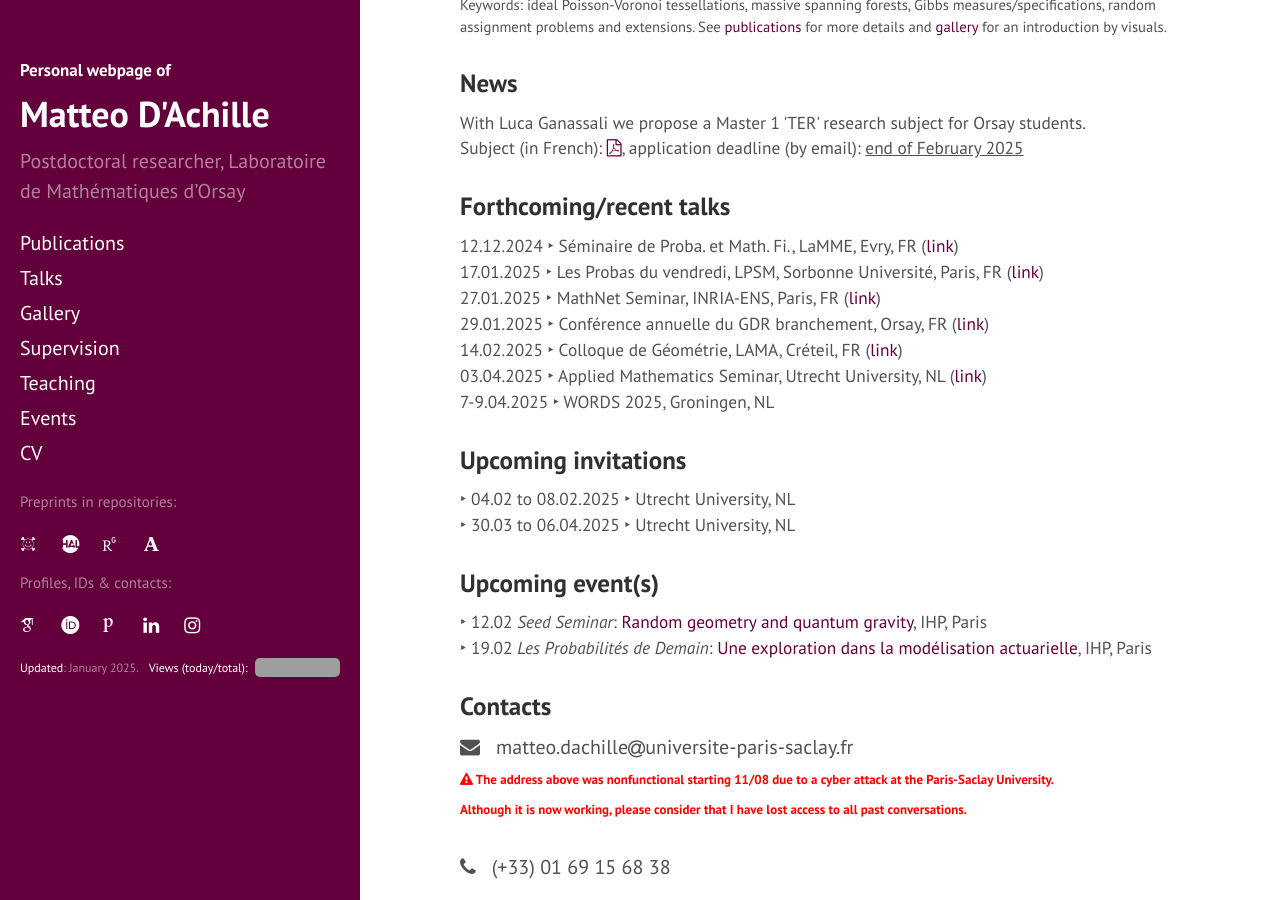
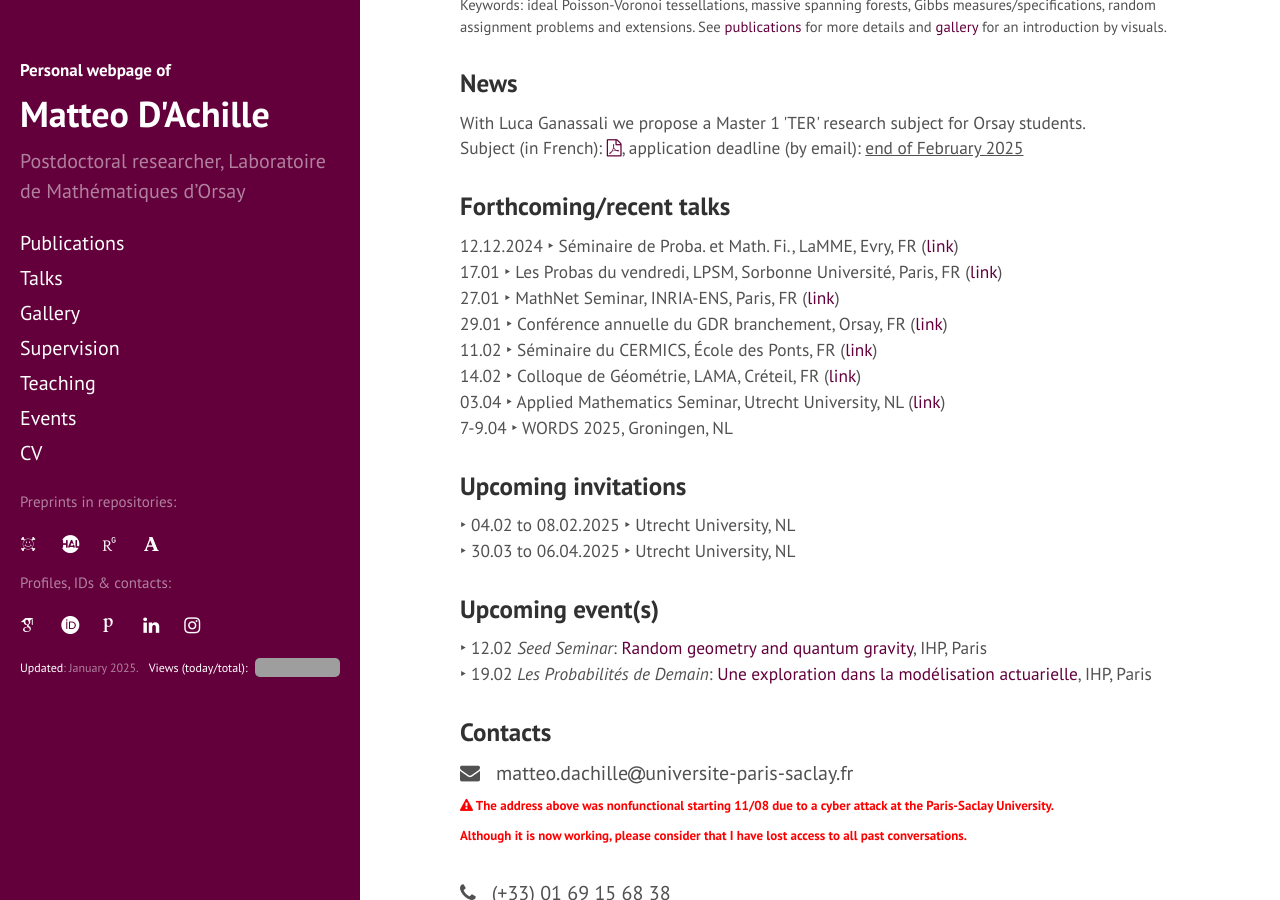
Before and after one commit to matteodachille/matteodachille.github.io, a Jekyll site: the page built from index.html, in a window 1280 px wide and 900 px high, scrolled down 357 px. Built offline with Jekyll 4.4.1, drawn with Linux system fonts in a browser that asks for light colours; nearby versions of some CDN libraries; some web fonts are replaced; the list of posts is cut into pages by our own code; grey boxes are pictures that could not be loaded.

Commit message:
Added CERMICS seminar

```diff
--- a/index.html
+++ b/index.html
@@ -40,12 +40,13 @@ My research interests are mainly in <b>random geometry</b>, <b>statistical mecha
    <p style="font-size:13pt;">
    12.12.2024 &#x2023; Séminaire de Proba. et Math. Fi., LaMME, Evry, FR (<a href="http://www.math-evry.cnrs.fr/evenements/seminaireproba-math-fi#:~:text=jeudi%2012%20d%C3%A9cembre%20%C3%A0%2015h15" target="_blank">link</a>)<br/>
 
-   17.01.2025 &#x2023; Les Probas du vendredi, LPSM, Sorbonne Université, Paris, FR (<a href=" https://www.lpsm.paris/seminaires/probasduvendredi/index#:~:text=Vendredi%2017%20janvier%202025" target="_blank">link</a>)<br/>
-   27.01.2025 &#x2023; MathNet Seminar, INRIA-ENS, Paris, FR (<a href="https://team.inria.fr/mathnet/calendar/782/#:~:text=Seminar%3A%20Matteo%20D%27achille" target="_blank">link</a>)<br/>
-   29.01.2025 &#x2023; Conférence annuelle du GDR branchement, Orsay, FR (<a href="https://indico.math.cnrs.fr/event/12161/program" target="_blank">link</a>)<br/>
-   14.02.2025 &#x2023; Colloque de Géométrie, LAMA, Créteil, FR (<a href="https://fanoni.perso.math.cnrs.fr/colloque.html#:~:text=f%C3%A9vrier%202025%20%3A-,Matteo%20D%27Achille,-(Salle%20P1%20018" target="_blank">link</a>)<br/>
-   03.04.2025 &#x2023; Applied Mathematics Seminar, Utrecht University, NL (<a href="https://utrechtgeometrycentre.nl/calendar/#:~:text=Applied%20mathematics%20seminar%20Matteo%20d%27Achille%20(U%20Paris%20Saclay)" target="_blank">link</a>)<br/>
-   7-9.04.2025 &#x2023; WORDS 2025, Groningen, NL <br/>
+   17.01 &#x2023; Les Probas du vendredi, LPSM, Sorbonne Université, Paris, FR (<a href=" https://www.lpsm.paris/seminaires/probasduvendredi/index#:~:text=Vendredi%2017%20janvier%202025" target="_blank">link</a>)<br/>
+   27.01 &#x2023; MathNet Seminar, INRIA-ENS, Paris, FR (<a href="https://team.inria.fr/mathnet/calendar/782/#:~:text=Seminar%3A%20Matteo%20D%27achille" target="_blank">link</a>)<br/>
+   29.01 &#x2023; Conférence annuelle du GDR branchement, Orsay, FR (<a href="https://indico.math.cnrs.fr/event/12161/program" target="_blank">link</a>)<br/>
+   11.02 &#x2023; Séminaire du CERMICS, École des Ponts, FR (<a href="#" target="_blank">link</a>)<br/>
+   14.02 &#x2023; Colloque de Géométrie, LAMA, Créteil, FR (<a href="https://fanoni.perso.math.cnrs.fr/colloque.html#:~:text=f%C3%A9vrier%202025%20%3A-,Matteo%20D%27Achille,-(Salle%20P1%20018" target="_blank">link</a>)<br/>
+   03.04 &#x2023; Applied Mathematics Seminar, Utrecht University, NL (<a href="https://utrechtgeometrycentre.nl/calendar/#:~:text=Applied%20mathematics%20seminar%20Matteo%20d%27Achille%20(U%20Paris%20Saclay)" target="_blank">link</a>)<br/>
+   7-9.04 &#x2023; WORDS 2025, Groningen, NL <br/>
    <!--Title: _TBA_
    {: style="margin-left: 110px; margin-bottom:20px;" }-->
 
```
